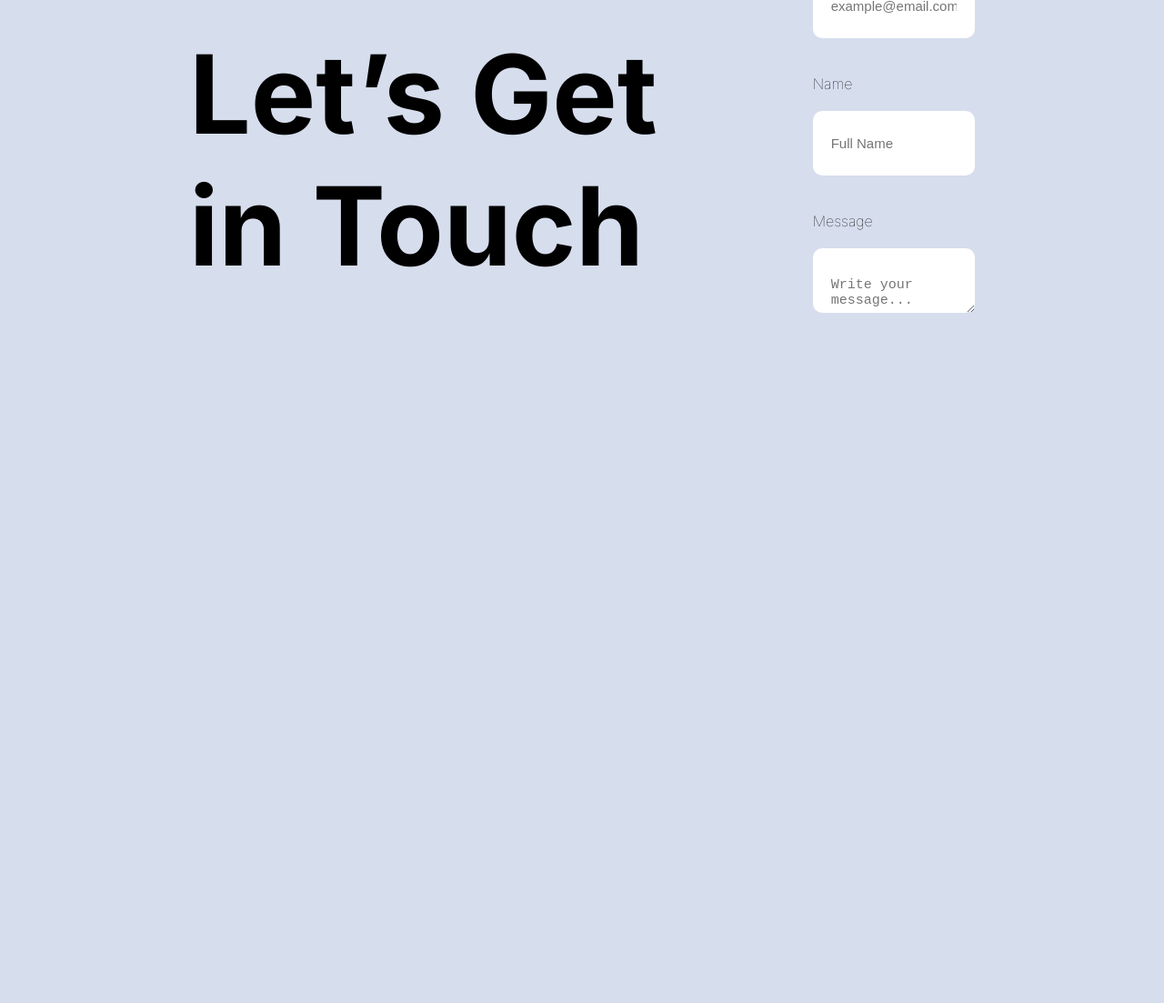
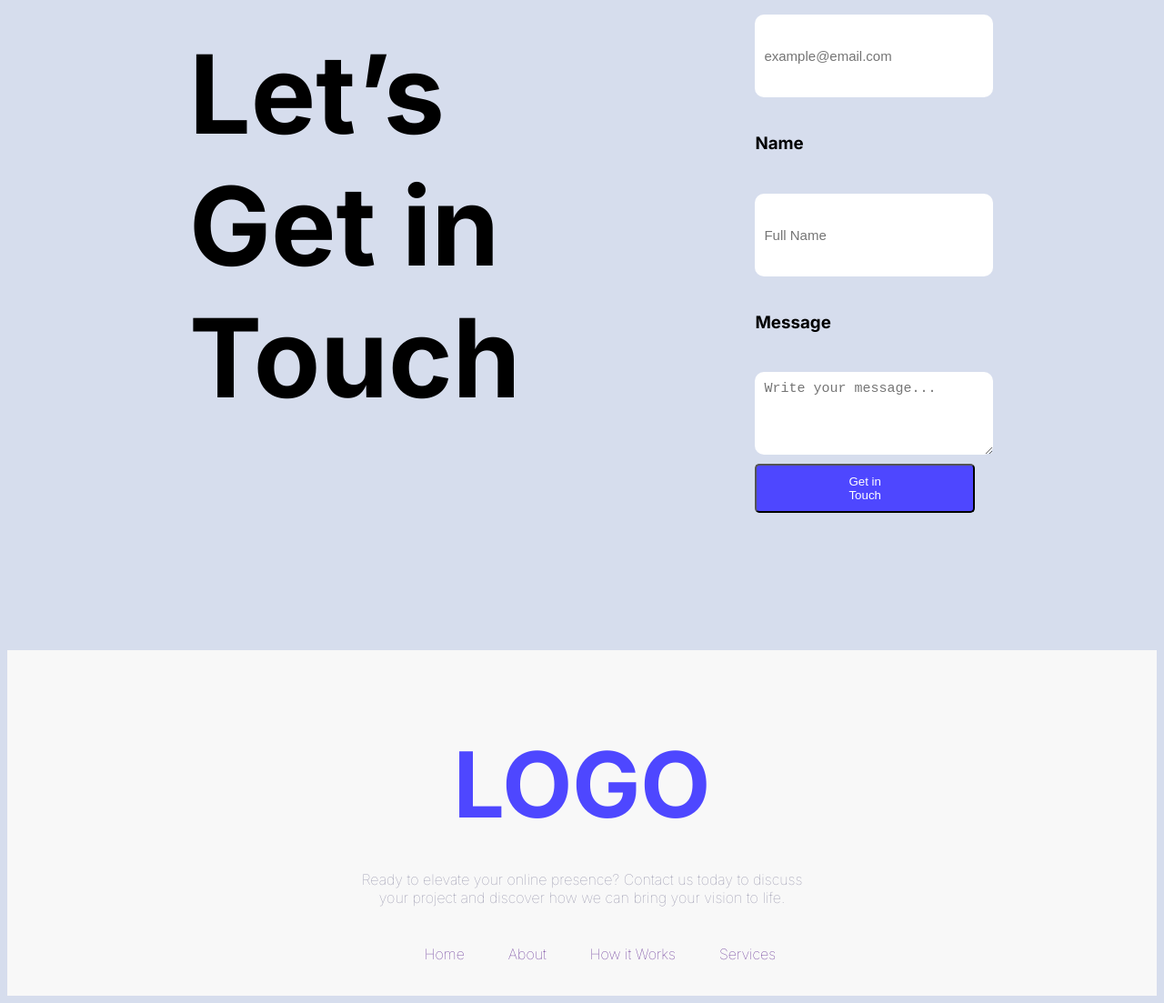
Before and after one commit to Sakil61/Assaignment1, a plain HTML site: page index.html in a window 1280 px wide. Shown: the part 2675-3778 px from the top of the page at 91% size. Before the commit the page ends 3253 px from the top, so only its background shows below. Drawn offline with Linux system fonts and the light colour scheme.

Commit message:
Create a Footer

```diff
--- a/css/style.css
+++ b/css/style.css
@@ -160,11 +160,55 @@ form textarea {
   background-color: white;
   display: block;
   width: 100%;
-  padding: 32px 20px;
-  margin-top: 20px;
-  margin-bottom: 20px;
+  padding:10px;
+  margin-top: 5px;
   border: none;
-  box-sizing: border-box;
   color: #000000;
   font-size:15px;
 }
+.bt-second{
+    padding:10px 101px;
+   border-radius:5px;
+   background-color: #4E47FF;
+   color: white;
+   margin-top: 10px;
+}
+
+footer{
+    background-color: #f8f8f8;
+    padding: 20px 50px;
+    justify-content: center;
+    text-align: center;
+}
+.last-cont{
+    display: flex;
+  flex-direction: column;
+  align-items: center;
+  justify-content: center;
+  text-align: center;
+}
+
+.last-l{
+    font-size: 100px;
+    color: #4E47FF;
+    border: none;
+
+    margin-bottom: 8px;
+}
+.sub-tital{
+    color: #8987A1;
+    padding: 10px;
+    width: 531;
+    height: 48;
+}
+.icon{
+    display: flex;
+    list-style: none;
+    gap: 48px;
+
+    align-items: center;
+
+}
+footer ul li a{
+    text-decoration: none;
+}
--- a/index.html
+++ b/index.html
@@ -108,17 +108,32 @@
       </div>
       <div class="from-m">
         <form class="table-s">
-          <label for="email">Email</label><br>
+         <h3><label for="email">Email</label></h3> <br>
           <input type="email" id="email" placeholder="example@email.com"><br>
 
-          <label for="name">Name</label><br>
+          <h3><label for="name">Name</label></h3><br>
           <input type="text" id="name" placeholder="Full Name"><br>
 
-          <label for="message">Message</label><br>
-          <textarea id="message" cols="30" rows="5" placeholder="Write your message..."></textarea>
+         <h3><label for="message">Message</label></h3> <br>
+          <textarea id="message" cols="30" rows="10" placeholder="Write your message..."></textarea>
+          <button class="bt-second">Get in Touch</button>
         </form>
       </div>
     </section>
+    <footer>
+      <div class="last-cont">
+        <h1 class="last-l">LOGO</h1>
+      <p class="sub-tital">Ready to elevate your online presence? Contact us today to discuss <br> your project and discover how we can bring your vision to life.</p>
+      <ul class="icon">
+       <li><a href="">Home</a></li>
+       <li><a href="">About</a></li>
+       <li><a href="">How it Works</a></li>
+       <li><a href="">Services</a></li>
+      </ul>
+      </div>
+
+
+    </footer>
 
 </body>
 </html>
```
